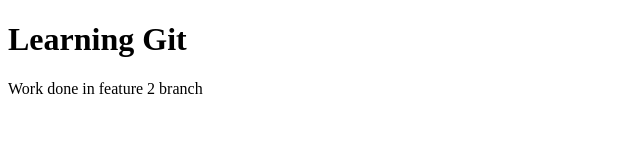
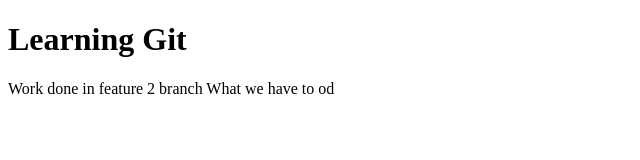
Before and after one commit to Neha-create-13/another-repo, a plain HTML site: page index.html in a window 1280 px wide. Shown: the whole page, without its empty margins (0-640 px from the left). Drawn offline with Linux system fonts and the light colour scheme.

Commit message:
Added and updated para

```diff
--- a/index.html
+++ b/index.html
@@ -8,7 +8,7 @@
 <body>
     <h1>Learning Git</h1>
     <p>
-        Work done in feature 2 branch
+        Work done in feature 2 branch What we have to od
     </p>
 </body>
 </html>
```
